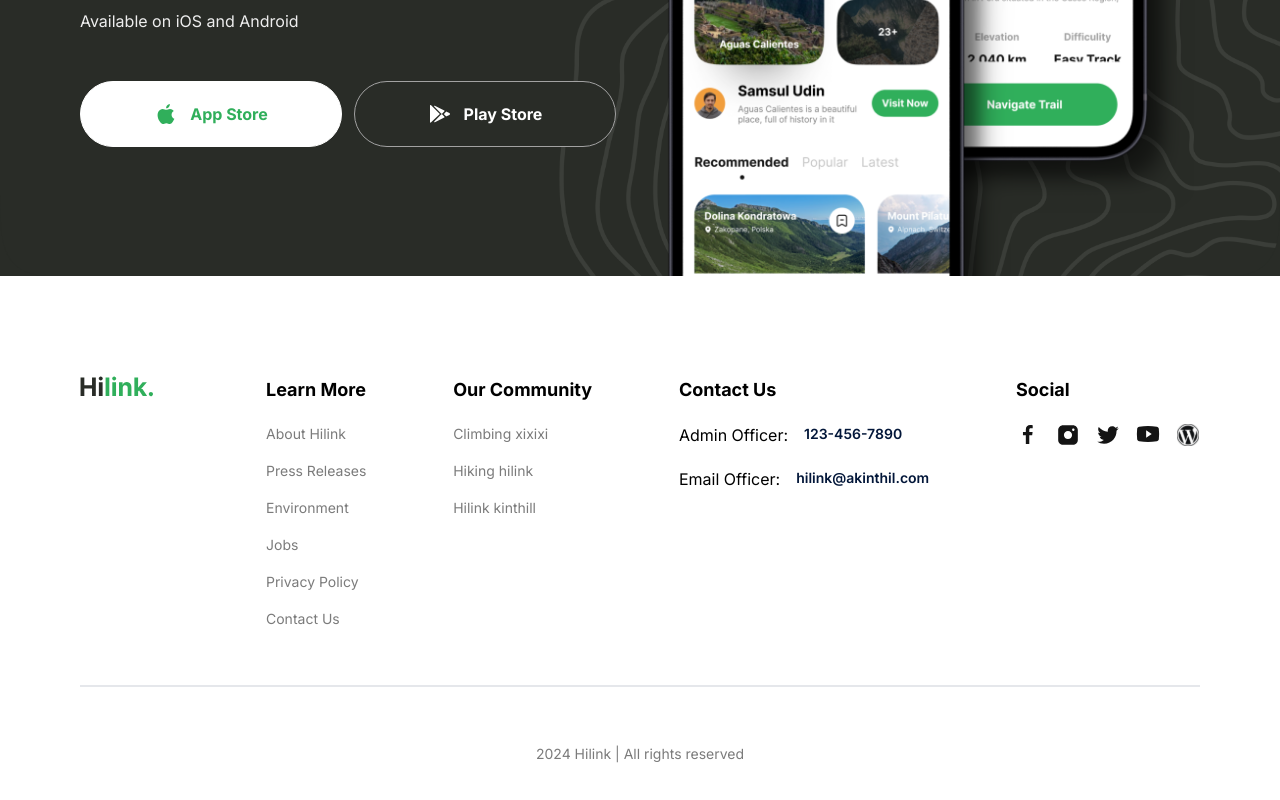
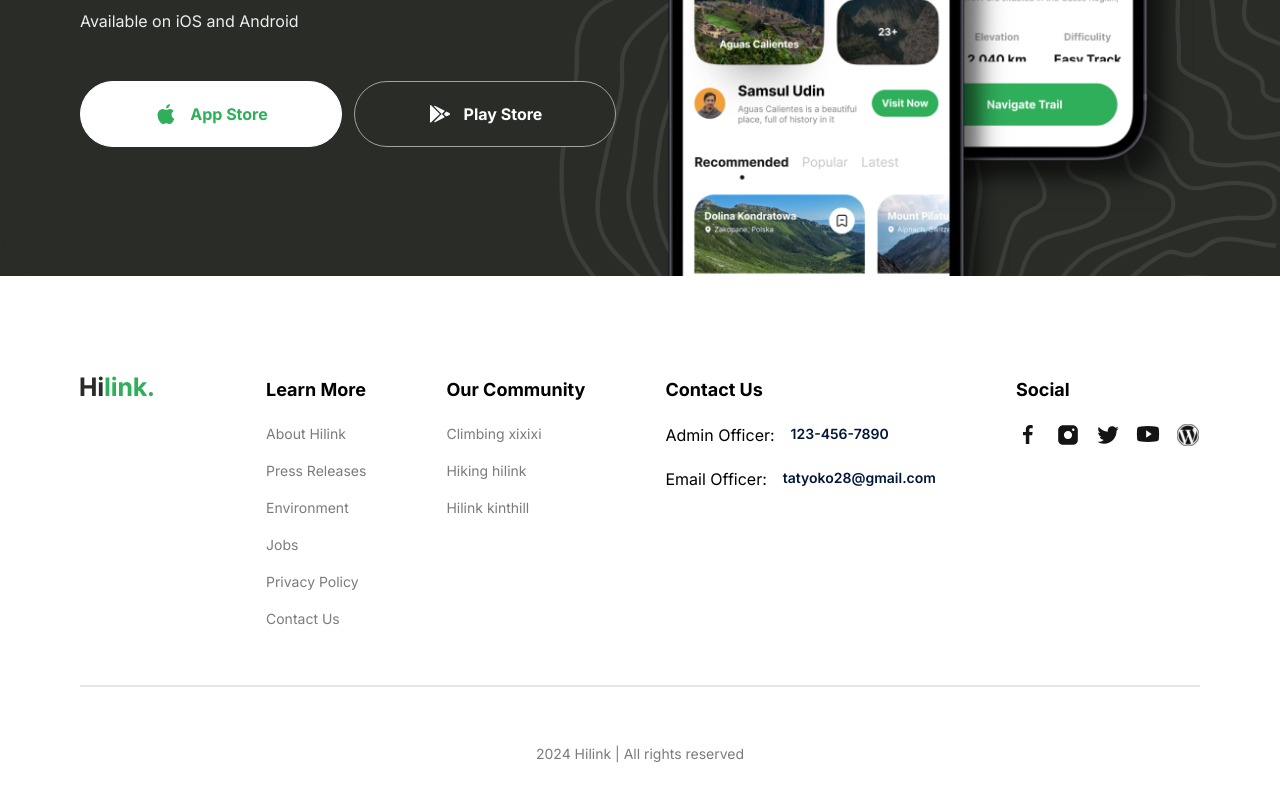
Before and after one commit to TatyOko28/nivo, a Next.js app: page / in a window 1280 px wide. Shown: the part 4080-4880 px from the top of the page. Built offline with nearby package versions, Linux system fonts and the light colour scheme.

Commit message:
first commit

```diff
--- a/constants/index.ts
+++ b/constants/index.ts
@@ -70,7 +70,7 @@ export const FOOTER_CONTACT_INFO = {
   title: 'Contact Us',
   links: [
     { label: 'Admin Officer', value: '123-456-7890' },
-    { label: 'Email Officer', value: 'hilink@akinthil.com' },
+    { label: 'Email Officer', value: 'tatyoko28@gmail.com' },
   ],
 };
 
```
